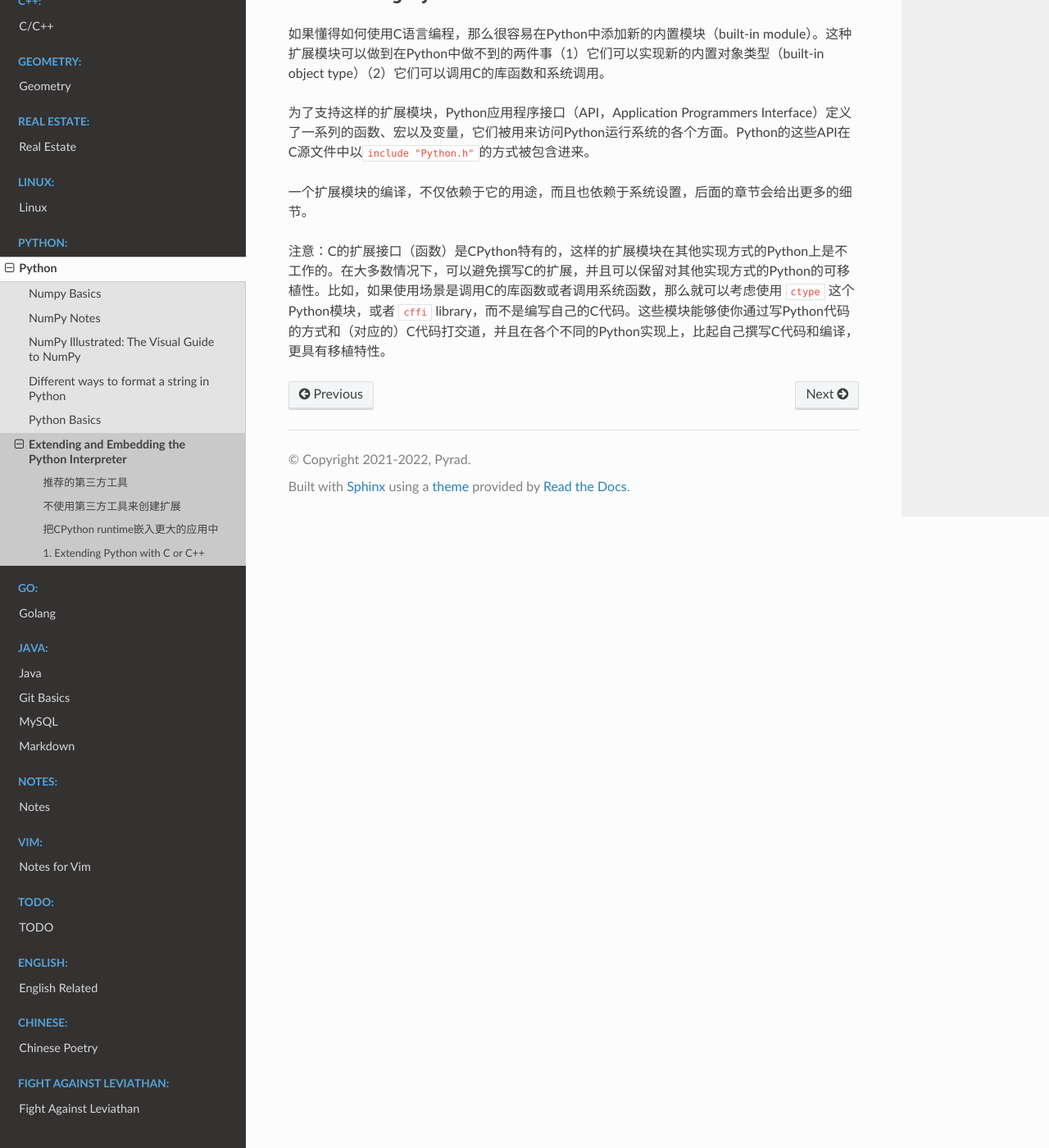
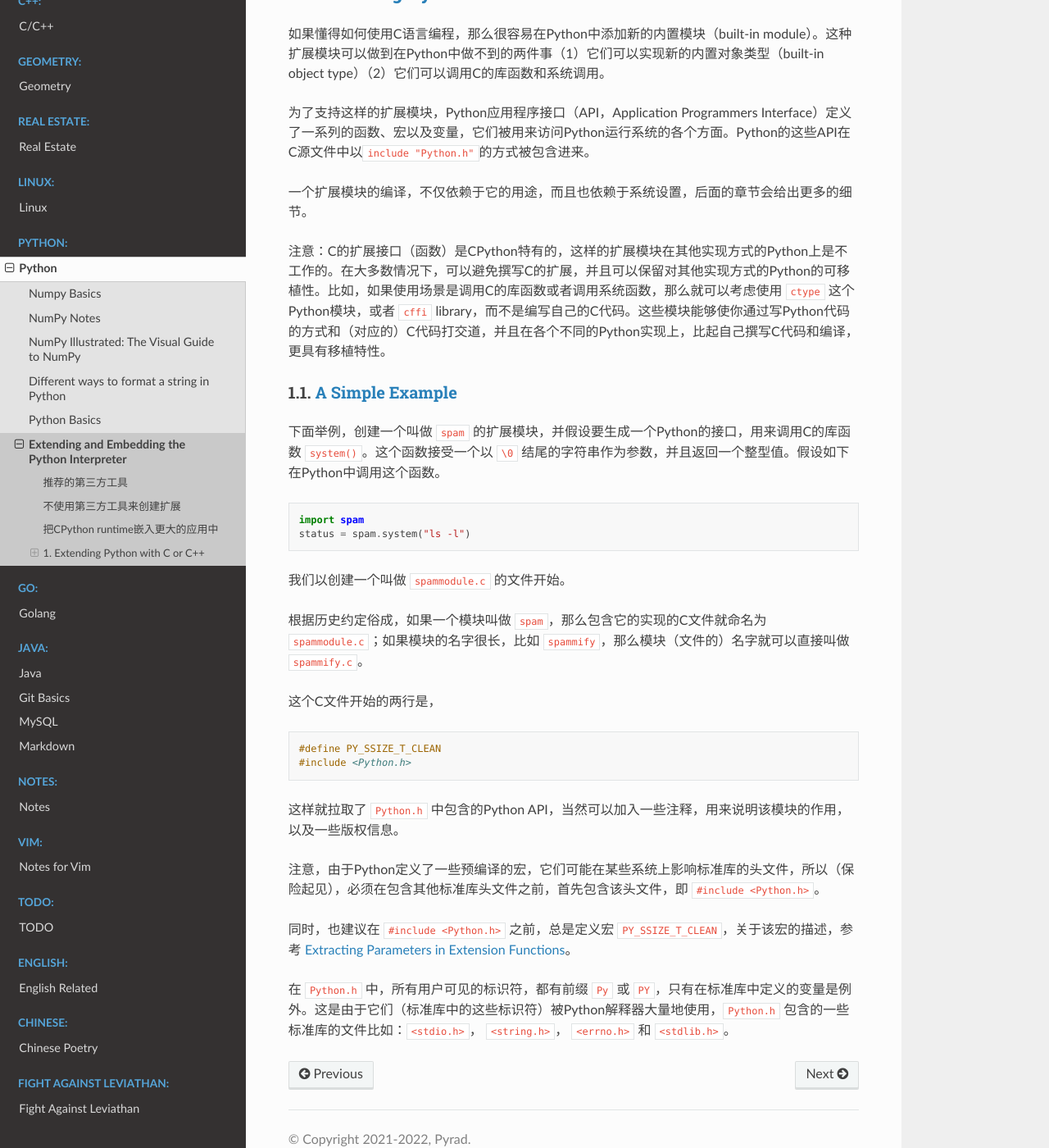
Before and after one commit to Pyrad/pyradnotes, a Sphinx documentation site: the page built from source/Python/ExtendingAndEmbeddingThePythonInterpreter.md, in a window 1280 px wide and 1400 px high, scrolled down 2067 px. Shown: the whole window at 82% size. Built offline with Sphinx 7.4.7 and the Read the Docs theme 2.0.0, drawn with Linux system fonts in a browser that asks for light colours; pages that are not in the unit, such as notebooks, are missing from menus; some of the changed text lies outside the part shown.

Commit message:
Python Starting 1.1 section of EnEPI
EnEPI = Extending and Embedding the Python Interpreter

````diff
--- a/source/Python/ExtendingAndEmbeddingThePythonInterpreter.md
+++ b/source/Python/ExtendingAndEmbeddingThePythonInterpreter.md
@@ -69,7 +69,7 @@
 
 
 
-## 1. Extending Python with C or C++
+## 1. [Extending Python with C or C++](https://docs.python.org/3/extending/extending.html)
 
 如果懂得如何使用C语言编程，那么很容易在Python中添加新的内置模块（built-in module）。这种扩展模块可以做到在Python中做不到的两件事（1）它们可以实现新的内置对象类型（built-in object type）（2）它们可以调用C的库函数和系统调用。
 
@@ -78,3 +78,31 @@
 一个扩展模块的编译，不仅依赖于它的用途，而且也依赖于系统设置，后面的章节会给出更多的细节。
 
 注意：C的扩展接口（函数）是CPython特有的，这样的扩展模块在其他实现方式的Python上是不工作的。在大多数情况下，可以避免撰写C的扩展，并且可以保留对其他实现方式的Python的可移植性。比如，如果使用场景是调用C的库函数或者调用系统函数，那么就可以考虑使用 `ctype` 这个Python模块，或者 `cffi` library，而不是编写自己的C代码。这些模块能够使你通过写Python代码的方式和（对应的）C代码打交道，并且在各个不同的Python实现上，比起自己撰写C代码和编译，更具有移植特性。
+
+### 1.1. [A Simple Example](https://docs.python.org/3/extending/extending.html#a-simple-example)
+
+下面举例，创建一个叫做 `spam` 的扩展模块，并假设要生成一个Python的接口，用来调用C的库函数 `system()`。这个函数接受一个以 `\0` 结尾的字符串作为参数，并且返回一个整型值。假设如下在Python中调用这个函数。
+
+```python
+import spam
+status = spam.system("ls -l")
+```
+
+我们以创建一个叫做 `spammodule.c` 的文件开始。
+
+根据历史约定俗成，如果一个模块叫做 `spam`，那么包含它的实现的C文件就命名为 `spammodule.c`；如果模块的名字很长，比如 `spammify`，那么模块（文件的）名字就可以直接叫做 `spammify.c`。
+
+这个C文件开始的两行是，
+
+```cpp
+#define PY_SSIZE_T_CLEAN
+#include <Python.h>
+```
+
+这样就拉取了 `Python.h` 中包含的Python API，当然可以加入一些注释，用来说明该模块的作用，以及一些版权信息。
+
+注意，由于Python定义了一些预编译的宏，它们可能在某些系统上影响标准库的头文件，所以（保险起见），必须在包含其他标准库头文件之前，首先包含该头文件，即 `#include <Python.h>`。
+
+同时，也建议在  `#include <Python.h>` 之前，总是定义宏 `PY_SSIZE_T_CLEAN`，关于该宏的描述，参考 [Extracting Parameters in Extension Functions](https://docs.python.org/3/extending/extending.html#extracting-parameters-in-extension-functions)。
+
+在 `Python.h` 中，所有用户可见的标识符，都有前缀 `Py` 或 `PY`，只有在标准库中定义的变量是例外。这是由于它们（标准库中的这些标识符）被Python解释器大量地使用，`Python.h` 包含的一些标准库的文件比如：`<stdio.h>`， `<string.h>`， `<errno.h>` 和 `<stdlib.h>`。
````
